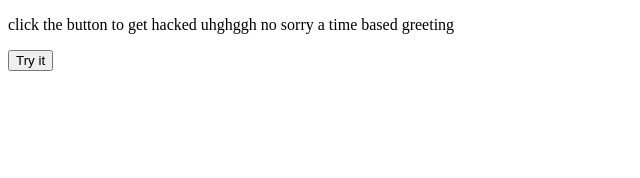
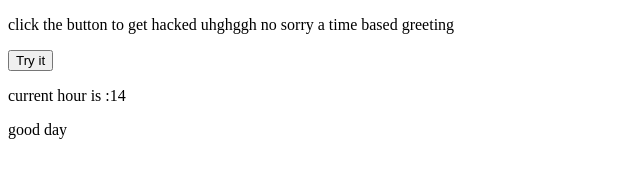
Before and after one commit to Rafay982/javascript, a plain HTML site: page conditionalstatment.html in a window 1280 px wide. Both pictures are taken after a click on the button "Try it". Shown: the whole page, without its empty margins (0-640 px from the left). Drawn offline with Linux system fonts and the light colour scheme.

Commit message:
Update conditionalstatment.html

```diff
--- a/conditionalstatment.html
+++ b/conditionalstatment.html
@@ -8,7 +8,7 @@
     <script>
         function myfunction() {
             var greeting;
-            var time = new date().gethours();
+            var time = new Date().getHours();
 
             if (time < 10) {
                 greeting="good morning";
```
